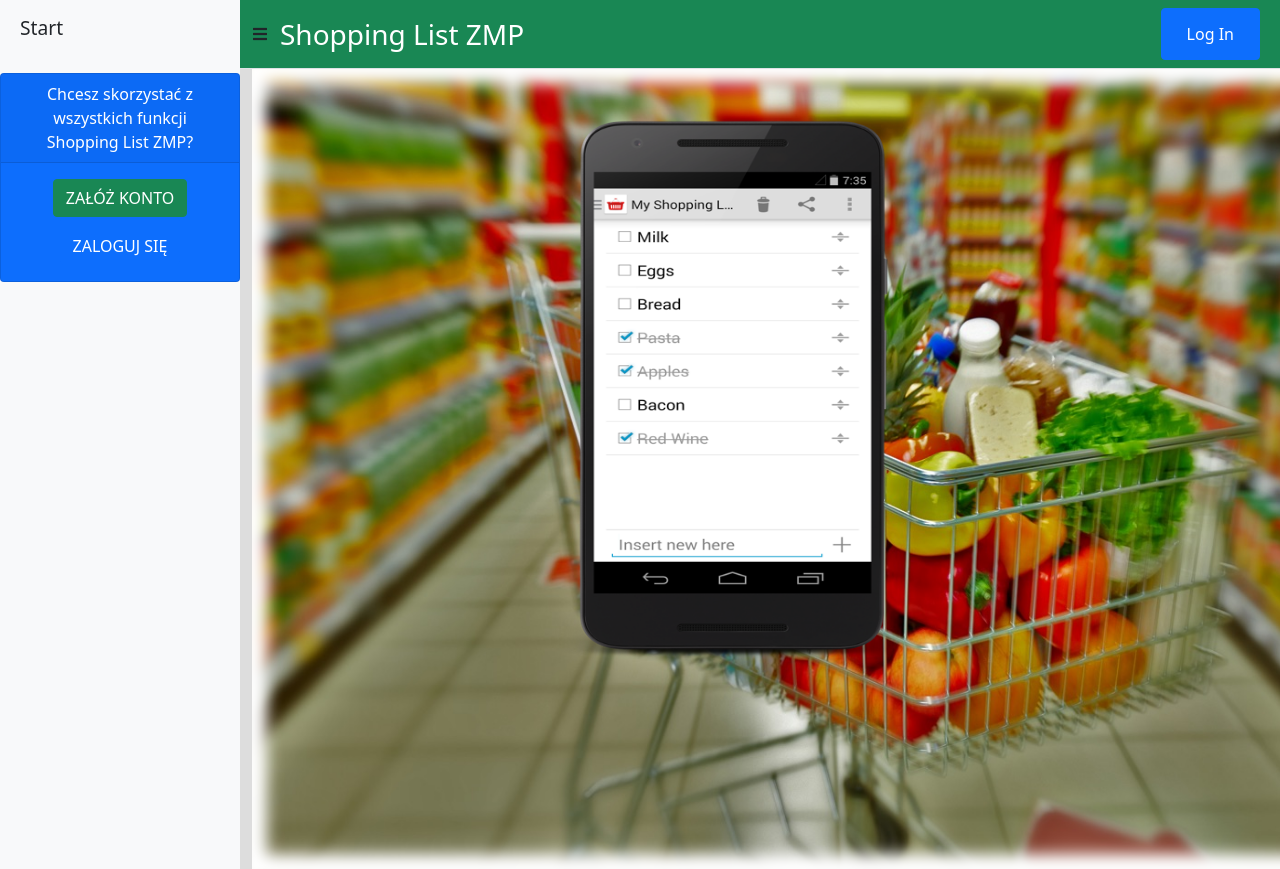
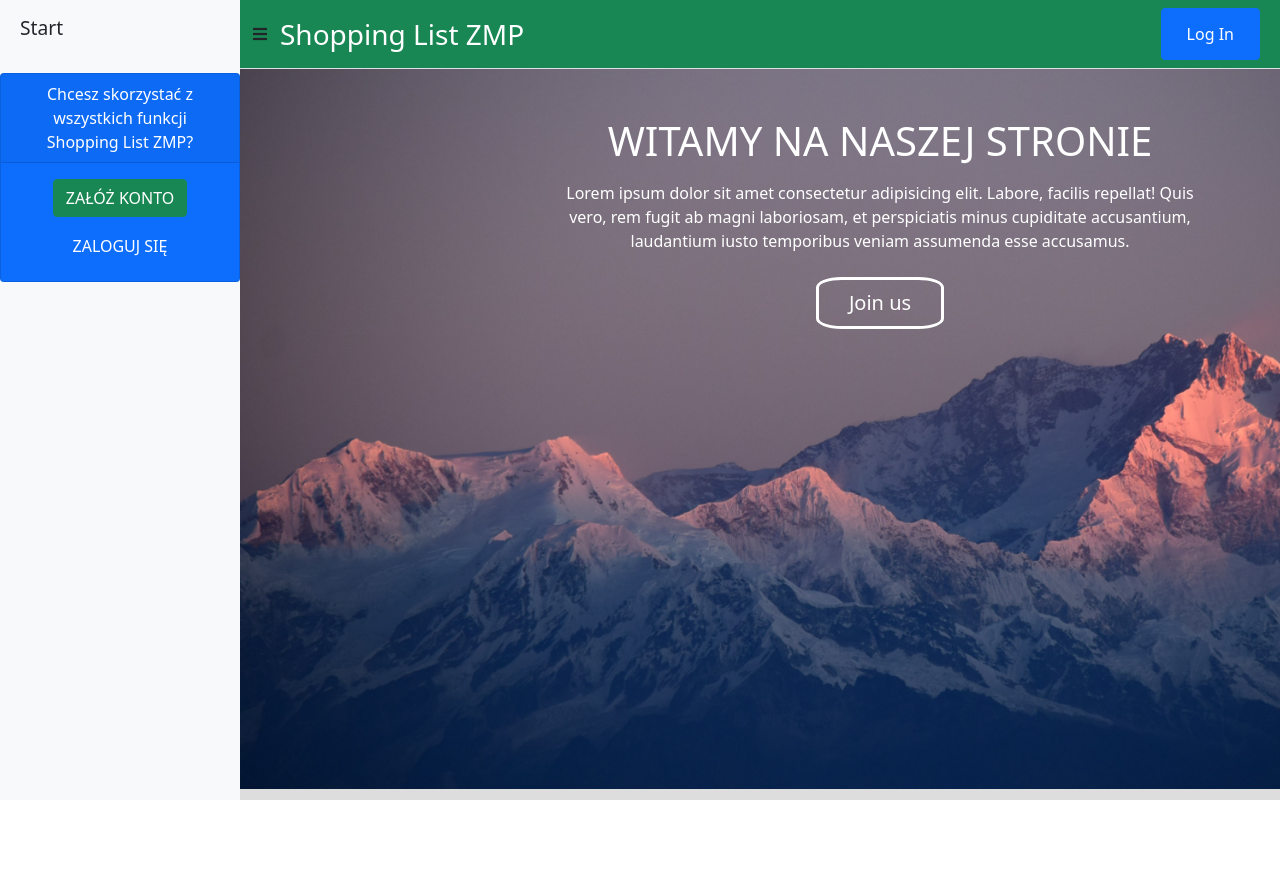
Before and after one commit to carcassonne-team/Shopping-List-Web, a Vue app: page /lists in a window 1280 px wide. After the commit the page ends 800 px from the top, so only its background shows below. Built offline with nearby package versions, Linux system fonts and the light colour scheme.

Commit message:
change landing page view

```diff
--- a/src/components/Home/GuestComponent.vue
+++ b/src/components/Home/GuestComponent.vue
@@ -1,10 +1,17 @@
 <template>
-  <div>
-    <div class="bg-image">
-      <img src="../../assets/app.png" alt="list" class="listImg img-fluid rounded mx-auto d-block" draggable="false">
-      <div class="info">
-      </div>
+  <div class="bg-image pt-5 white">
+    <h1>WITAMY NA NASZEJ STRONIE</h1>
+    <div>
+      <p class="pt-2 text">
+        Lorem ipsum dolor sit amet consectetur adipisicing elit. Labore, facilis
+        repellat! Quis vero, rem fugit ab magni laboriosam, et perspiciatis
+        minus cupiditate accusantium, laudantium iusto temporibus veniam
+        assumenda esse accusamus.
+      </p>
     </div>
+    <router-link to="/register" class="btn btn-lg mt-4 white"
+      >Join us</router-link
+    >
   </div>
 </template>
 
@@ -15,24 +22,27 @@ export default {};
 <style scoped>
 .bg-image {
   background-image: url("../../assets/bg.jpg");
-  box-shadow: 0 0 15px 15px #fff inset;
-  height: 100vh;
+  height: 90vh;
   width: 100vw;
   background-position: center;
   background-repeat: no-repeat;
   background-size: cover;
 }
 
-/* .listImg {
-    user-select: none;
-} */
+.white {
+  color: #fff;
+  text-align: center;
+}
 
-@media screen and (min-width: 715px) {
-  .listImg{
-    display: block;
-    width: 45rem;
-    height: 40rem;
-    padding-right: 20rem;
-    }
+.text {
+  width: 50%;
+  margin: auto;
 }
+
+.btn {
+  border-radius: 20%;
+  width: 8rem;
+  border: 3px solid white;;
+}
+
 </style>
--- a/src/components/SideBar.vue
+++ b/src/components/SideBar.vue
@@ -30,7 +30,7 @@
           </button>
         </div>
       </nav>
-      <div class="container-fluid">
+      <div class="">
           <slot></slot>
       </div>
     </div>
--- a/src/store/index.js
+++ b/src/store/index.js
@@ -77,6 +77,9 @@ export default createStore({
     logout(context){
       localStorage.removeItem('token');
       context.commit('logout');
+    },
+    errors(context){
+      context.commit('errors','');
     }
   },
   modules: {}
--- a/src/views/lists/Login.vue
+++ b/src/views/lists/Login.vue
@@ -2,15 +2,18 @@
   <auth>
     <p class="text-danger" v-if="errors">{{ errors }}</p>
     <form @submit.prevent="handleLogin" method="POST">
+      <h1 class="text-center pb-2">Login</h1>
       <div class="mb-3">
-        <label for="EmailInput" class="form-label">Email address</label>
+        <label for="EmailInput" class="form-label orange">Email address</label>
         <input type="email" class="form-control" id="EmailInput" v-model="email" required>
       </div>
       <div class="mb-3">
-        <label for="PassInput" class="form-label">Password</label>
+        <label for="PassInput" class="form-label orange">Password</label>
         <input type="password" class="form-control" id="PassInput" v-model="password" required>
       </div>
-      <button type="submit" class="btn btn-primary mt-3">Login</button>
+      <div class="text-center">
+        <button type="submit" class="btn btn-primary mt-3">Login</button>
+      </div>
     </form>
   </auth>
 </template>
@@ -40,6 +43,9 @@ export default {
     errors() {
       return this.$store.getters.errors;
     }
+  },
+  mounted() {
+    this.$store.dispatch('errors');
   }
 };
 </script>
@@ -71,5 +77,7 @@ export default {
   margin: auto;
 }
 
-
+.orange {
+  color: rgb(240, 127, 22);
+}
 </style>
--- a/src/views/lists/Register.vue
+++ b/src/views/lists/Register.vue
@@ -2,23 +2,26 @@
   <auth>
     <p class="text-danger" v-if="errors">{{ errors }}</p>
     <form @submit.prevent="handleRegister" method="POST">
+      <h1 class="text-center pb-2">Register for free account</h1>
       <div class="mb-3">
-        <label for="nameInput" class="form-label">Name</label>
+        <label for="nameInput" class="form-label orange">Name</label>
         <input type="text" class="form-control" id="nameInput" v-model="name" required>
       </div>
       <div class="mb-3">
-        <label for="EmailInput" class="form-label">Email address</label>
+        <label for="EmailInput" class="form-label orange">Email address</label>
         <input type="email" class="form-control" id="EmailInput" v-model="email" required>
       </div>
       <div class="mb-3">
-        <label for="PassInput" class="form-label">Password</label>
+        <label for="PassInput" class="form-label orange">Password</label>
         <input type="password" class="form-control" id="PassInput" v-model="password" required>
       </div>
       <div class="mb-3">
-        <label for="ConfPassInput" class="form-label">Confirm password</label>
+        <label for="ConfPassInput" class="form-label orange">Confirm password</label>
         <input type="password" class="form-control" id="ConfPassInput" v-model="confirmPassword" required>
       </div>
-      <button type="submit" class="btn btn-primary mt-3">Register</button>
+      <div class="text-center">
+        <button type="submit" class="btn btn-primary mt-3">Register</button>
+      </div>
     </form>
   </auth>
 </template>
@@ -52,6 +55,9 @@ export default {
     errors() {
       return this.$store.getters.errors;
     }
+  },
+  mounted(){
+    this.$store.dispatch('errors');
   }
 };
 </script>
@@ -76,4 +82,8 @@ export default {
   max-width: 50rem;
   max-height: 50rem;
 }
+
+.orange {
+  color: rgb(240, 127, 22);
+}
 </style>
```
Also changed, not shown: src/assets/bg.jpg, src/assets/shopping_list.jpg (added).
